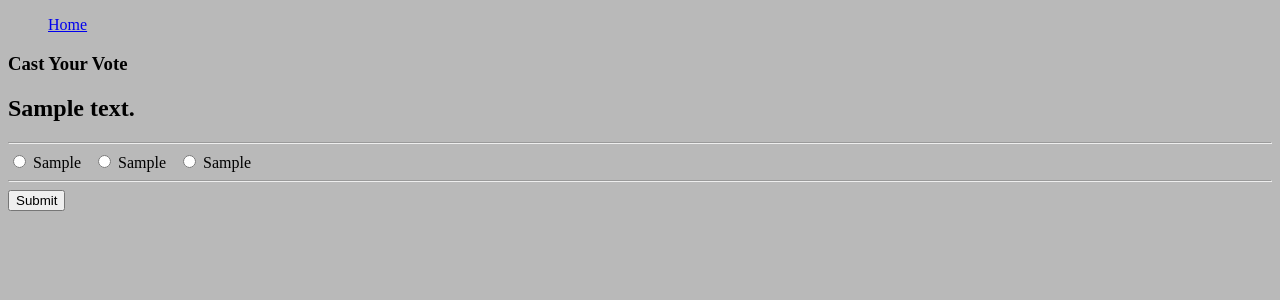
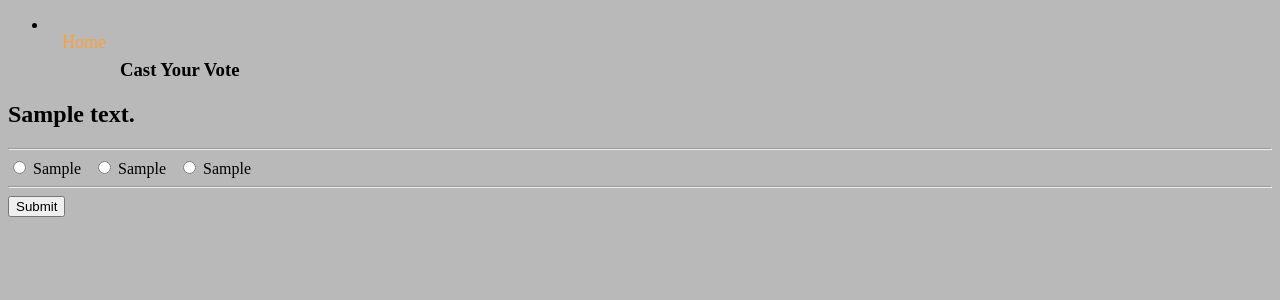
Before and after one commit to Vishal-Malireddi/Voting-System-Butch-for-President-, a Django app: a page that uses src/orgvote/templates/orgvote/question-vote.html in a window 1280 px wide. Shown: the top 300 px of the page. Run offline with Django 4.2, Linux system fonts and the light colour scheme; tables that the repository leaves empty hold one stand-in row (values such as "Sample post").

Commit message:
adding some css stuff

```diff
--- a/src/orgvote/static/orgStyles.css
+++ b/src/orgvote/static/orgStyles.css
@@ -1,3 +1,10 @@
+nav{
+    position:relative;
+    z-index: 10000;
+    top:0px;
+    width: 100%;
+    margin-bottom: 3px;
+}
 
 .centered{
     text-align: center;
@@ -11,10 +18,29 @@
     color: black;
 }
 
-.navBar{
-    border-color:rgb(185, 185, 185);
+ul.mainNavbar{
+    border-color: #A60F2D;
     list-style-type: none;
     margin: 0;
     padding: 0;
     overflow: hidden;
 }
+
+li.navBar a{
+    float: left;
+    display: inline;
+    text-align: left;
+    font-size: large;
+    color: #F9A03F;
+    padding: 16px 14px;
+    text-decoration: none;
+}
+
+li.navBar a:hover{
+    color: #8E7DBE;
+}
+
+.topPositioning{
+    margin-top:2%;
+
+}
--- a/src/orgvote/templates/orgvote/organization-details.html
+++ b/src/orgvote/templates/orgvote/organization-details.html
@@ -16,7 +16,7 @@
             </ul>
         </nav>
 
-        <ul>
+        <ul class="topPositioning">
             <!-- Iterate over object_list -->
             {{organization.name}}
             {% for topic in organization.topic_set.all%}
--- a/src/orgvote/templates/orgvote/question-details.html
+++ b/src/orgvote/templates/orgvote/question-details.html
@@ -15,7 +15,7 @@
                 <li class="navBar"><a href="{% url 'orgvote:home' %}">Home</a></li>
             </ul>
         </nav>
-        <ul>
+        <ul class="topPositioning">
             <!-- Iterate over object_list -->
             {{question.name}}
             <!-- Display Objects -->
--- a/src/orgvote/templates/orgvote/question-vote.html
+++ b/src/orgvote/templates/orgvote/question-vote.html
@@ -16,7 +16,7 @@
             </ul>
         </nav>
         <!-- inspried by code from https://github.com/PrettyPrinted/youtube_video_code.git-->
-        <div class="row">
+        <div class="row topPositioning">
             <div class="col-lg-8 col-lg-offset-2">
                 <div class="panel panel-default">
                     <div class="panel-heading">
--- a/src/orgvote/templates/orgvote/survey-details.html
+++ b/src/orgvote/templates/orgvote/survey-details.html
@@ -15,7 +15,7 @@
                 <li class="navBar"><a href="{% url 'orgvote:home' %}">Home</a></li>
             </ul>
         </nav>
-        <ul>
+        <ul class="topPositioning">
             <!-- Iterate over object_list -->
             {{survey.name}}
             {% for question in survey.question_set.all%}
--- a/src/orgvote/templates/orgvote/topic-details.html
+++ b/src/orgvote/templates/orgvote/topic-details.html
@@ -15,7 +15,7 @@
                 <li class="navBar"><a href="{% url 'orgvote:home' %}">Home</a></li>
             </ul>
         </nav>
-        <ul>
+        <ul class="topPositioning">
             <!-- Iterate over object_list -->
             {{topic.name}}
             {% for survey in topic.survey_set.all%}
```
Also changed, not shown: src/orgvote/templates/orgvote/organizations.html (+8 -5 lines).
